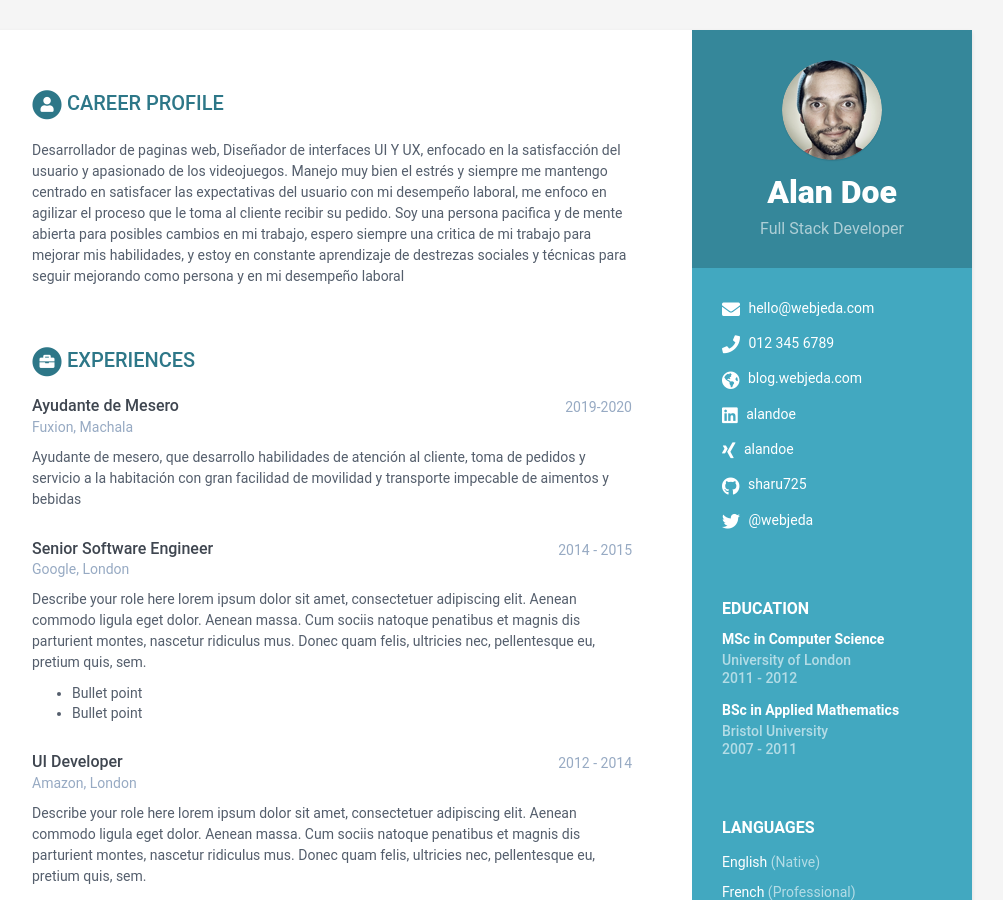
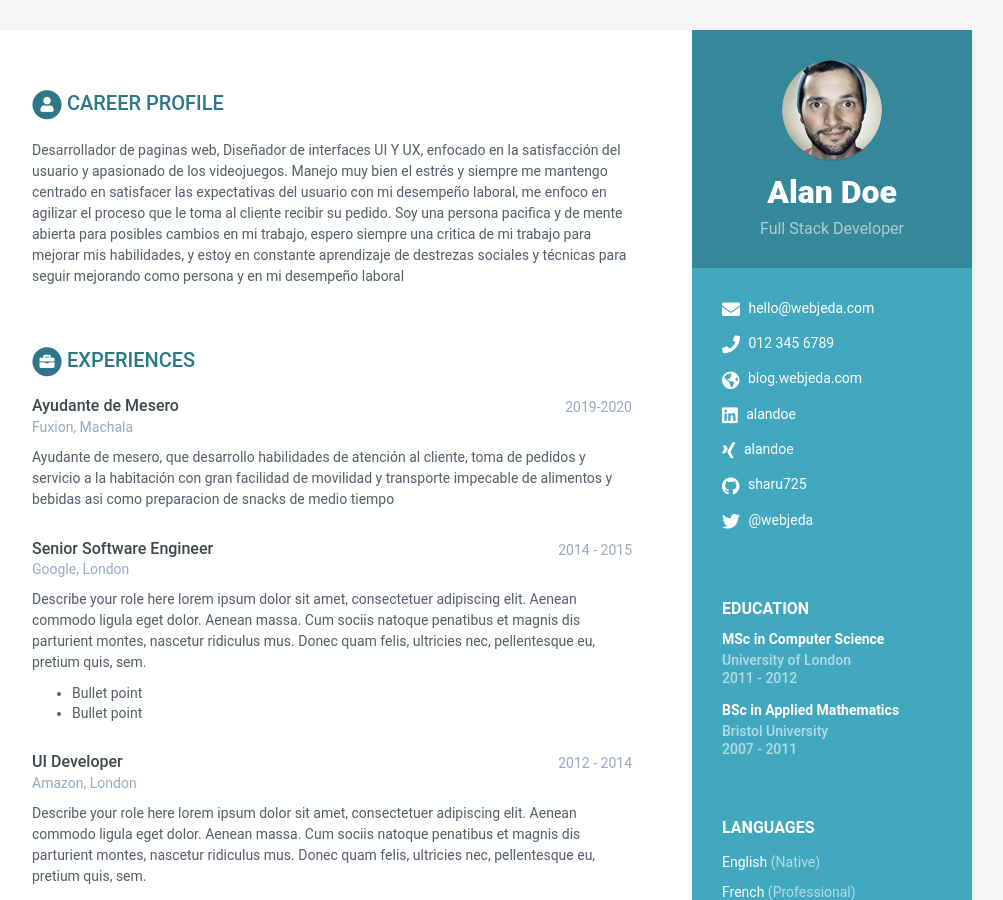
Before and after one commit to KevinC99/good-birch-4e19a, a Jekyll site: the page built from index.html, in a window 1280 px wide and 900 px high. Shown: the whole window, without its empty margins (168-1171 px from the left). Built offline with Jekyll 4.4.1, drawn with Linux system fonts in a browser that asks for light colours.

Commit message:
data.yml: updated details in experiences

```diff
--- a/_data/data.yml
+++ b/_data/data.yml
@@ -72,7 +72,8 @@ experiences:
     details: >-
       Ayudante de mesero, que desarrollo habilidades de atención al cliente,
       toma de pedidos y servicio a la habitación con gran facilidad de movilidad
-      y transporte impecable de aimentos y bebidas
+      y transporte impecable de alimentos y bebidas asi como preparacion de
+      snacks de medio tiempo
   - role: Senior Software Engineer
     time: 2014 - 2015
     company: 'Google, London'
```
